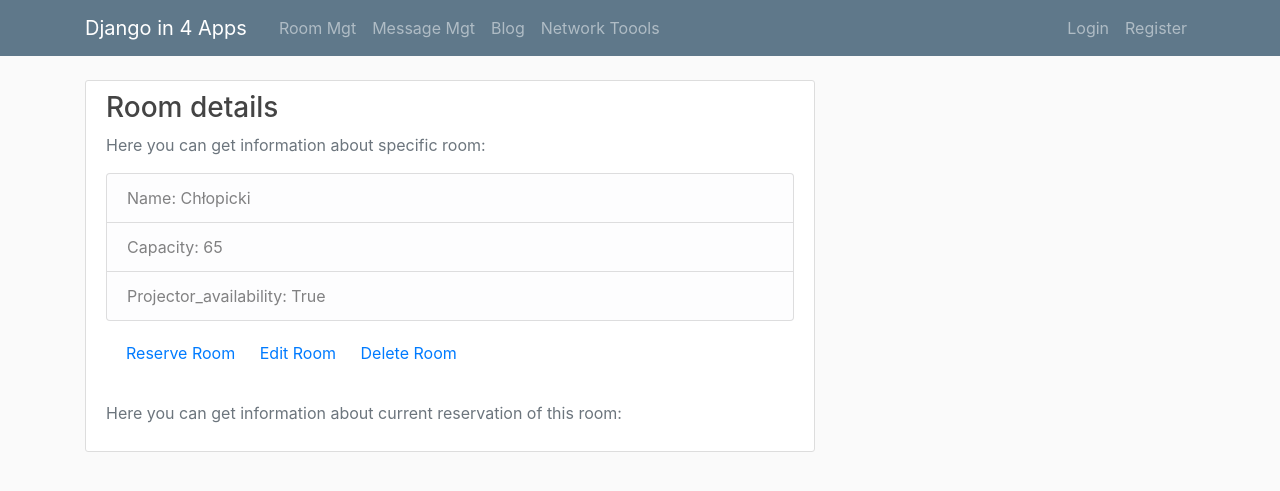
After one commit to przemaj1990/Django_Project, a Django app: page /roomsmgt/room/1 in a window 1280 px wide. The commit adds this page. Shown: the top 491 px of the page. Run offline with Django 3.2, Linux system fonts and the light colour scheme; data comes from the database, SQL or seed files in the repository; data that the repository does not hold is empty; some libraries are stand-ins or nearby versions.

Commit message:
Zadania z Warsztatów 3 - do zadania 5 włącznie. Plus kilka moich funkcjonalności.

```diff
--- a/Workshop_RoomsMgt/models.py
+++ b/Workshop_RoomsMgt/models.py
@@ -13,6 +13,9 @@ class Room(models.Model):
         default=True
     )
 
+    def __str__(self):
+        return self.name
+
 class Reservation(models.Model):
     date = models.DateField(
         verbose_name='Date',
--- /dev/null
+++ b/Workshop_RoomsMgt/templates/Workshop_RoomsMgt/room_detail.html
@@ -0,0 +1,35 @@
+{% extends "Workshop_RoomsMgt/base.html" %}
+{% load crispy_forms_tags %}
+{% block content %}
+
+        <div class="col-md-24">
+          <div class="content-section">
+            <h3>Room details</h3>
+            <p class='text-muted'>Here you can get information about specific room:
+              <ul class="list-group">
+                <li class="list-group-item list-group-item-light">Name: {{ Room.name }}</li>
+                <li class="list-group-item list-group-item-light">Capacity: {{ Room.capacity }}</li>
+                <li class="list-group-item list-group-item-light">Projector_availability: {{ Room.projector_availability }}</li>
+              </ul>
+              <div class="card-body">
+                    <a href="#" class="card-link">Reserve Room</a>
+                    <a href="modify/{{ Room.pk }}" class="card-link">Edit Room</a>
+                    <a href="delete/{{ Room.pk }}" class="card-link">Delete Room</a>
+              </div>
+            </p>
+              <p class='text-muted'>Here you can get information about current reservation of this room:
+              {% for r in Reservation  %}
+              <ul class="list-group">
+                <div class="card mb-4" style="width: 43rem;">
+                <li class="list-group-item list-group-item-light">Reservation: {{ r.comment }}</li>
+                <li class="list-group-item list-group-item-light">Date: {{ r.date }}</li>
+                </div>
+              </ul>
+               {% endfor %}
+              </p>
+          </div>
+        </div>
+      </div>
+    </main>
+
+{% endblock %}
--- a/Workshop_RoomsMgt/urls.py
+++ b/Workshop_RoomsMgt/urls.py
@@ -1,19 +1,23 @@
 from django.urls import path, re_path
 # prework:
-from .views import preparing_rooms
+from .views import preparing_rooms, preparing_rooms2, preparing_rooms3
 # Workshop:
-from .views import rooms, add_room, modify_room, delete_room, room_detail
+from .views import rooms, add_room, modify_room, delete_room, room_detail, reservation, reservation_select
 
 
 
 # Main paths for Workshop 3 Rooms Mgt:
 
 urlpatterns = [
-    path('rooms/', rooms, name="rooms"),
+    path('room/', rooms, name="rooms"),
     path('room/new', add_room, name="new"),
-    path('room/modify/{id}', modify_room, name="modify"),
-    path('room/delete/{id}', delete_room, name="delete"),
-    path('room/{id}', room_detail, name="room"),
+    path('room/modify/<int:pk>', modify_room, name="modify"),
+    path('room/delete/<int:pk>', delete_room, name="delete"),
+    path('room/reservation/<int:pk>', reservation, name="reservation"),
+    path('room/reservation/', reservation_select, name="reservation_select"),
+    path('room/<int:pk>', room_detail, name="room"),
     path('preparing_rooms/', preparing_rooms, name="preparation"),
+    path('preparing_rooms2/', preparing_rooms2, name="preparation2"),
+    path('preparing_rooms3/', preparing_rooms3, name="preparation2"),
 
 ]
--- a/Workshop_RoomsMgt/views.py
+++ b/Workshop_RoomsMgt/views.py
@@ -1,7 +1,17 @@
 from django.shortcuts import render, get_object_or_404, redirect
 from django.http import HttpResponse
 from django.contrib import messages
+import datetime
 
+
+# using module from django:
+from django.views.generic import (
+    ListView,
+    DetailView,
+    CreateView,
+    UpdateView,
+    DeleteView
+    )
 
 
 from .models import Room, Reservation
@@ -41,10 +51,82 @@ def preparing_rooms(request):
     return_str = "Dodano!"
     return HttpResponse(return_str)
 
+def preparing_rooms2(request):
+
+    Reservation.objects.create(
+        date=datetime.date.today(),
+        comment="Konferencja",
+        rooms=Room.objects.get(id=1),
+    )
+    Reservation.objects.create(
+        date=datetime.date.today(),
+        comment="Konferencja",
+        rooms=Room.objects.get(id=2),
+    )
+    Reservation.objects.create(
+        date=datetime.date.today(),
+        comment="Konferencja",
+        rooms=Room.objects.get(id=3),
+    )
+    Reservation.objects.create(
+        date=datetime.date.today(),
+        comment="Konferencja",
+        rooms=Room.objects.get(id=4),
+    )
+    Reservation.objects.create(
+        date=datetime.date.today(),
+        comment="Konferencja",
+        rooms=Room.objects.get(id=5),
+    )
+    Reservation.objects.create(
+        date=datetime.date.today(),
+        comment="Konferencja",
+        rooms=Room.objects.get(id=6),
+    )
+    return_str = "Dodano!"
+    return HttpResponse(return_str)
+
+def preparing_rooms3(request):
+
+    Reservation.objects.create(
+        date="2019-09-08",
+        comment="Konferencja",
+        rooms=Room.objects.get(id=1),
+    )
+    Reservation.objects.create(
+        date="2019-09-03",
+        comment="Konferencja",
+        rooms=Room.objects.get(id=1),
+    )
+    Reservation.objects.create(
+        date="2019-09-02",
+        comment="Konferencja",
+        rooms=Room.objects.get(id=1),
+    )
+    Reservation.objects.create(
+        date="2019-09-01",
+        comment="Konferencja",
+        rooms=Room.objects.get(id=1),
+    )
+    Reservation.objects.create(
+        date="2019-09-18",
+        comment="Konferencja",
+        rooms=Room.objects.get(id=1),
+    )
+    Reservation.objects.create(
+        date="2019-09-28",
+        comment="Konferencja",
+        rooms=Room.objects.get(id=1),
+    )
+    return_str = "Dodano!"
+    return HttpResponse(return_str)
+
 # widok wszystkich pokoii:
 def rooms(request):
     context = {
-        'Room': Room.objects.all()
+        'Room': Room.objects.all(),
+        'Reservation': Reservation.objects.all(),
+        'now': datetime.date.today()
     }
     return render(request, 'Workshop_RoomsMgt/rooms.html', context)
 
@@ -66,25 +148,98 @@ def add_room(request):
             pa = False
         Room.objects.create(name=N, capacity=C, projector_availability=pa)
         messages.success(request, 'Your room has been added sucessfully! ')
+        return redirect('room')
+
+# Szczegóły danego pokoju - wersja z wykorzystanie url to przekazywania zapytania GET.
+# Reserwacje filtrowane po dacie i przekazywane do strony.
+def room_detail(request, pk):
+    if request.method == 'GET':
+        today = datetime.date.today()
+        r = Reservation.objects.filter(rooms=Room.objects.get(pk=pk)).filter(date__gte=today).order_by('date')
+        context = {
+            'Room': Room.objects.get(pk=pk),
+            'Reservation': r
+        }
+        return render(request, 'Workshop_RoomsMgt/room_detail.html', context)
+
+
+# Modyfikacja wybranej sali, widoczne stare wartości.
+def modify_room(request, pk):
+    N = ""
+    C = 0
+    pa = False
+    if request.method == "GET":
+        context = {
+            'Room': Room.objects.get(pk=pk)
+        }
+        return render(request, 'Workshop_RoomsMgt/modify_room.html', context)
+    if request.method == "POST":
+        N = request.POST['Name']
+        C = int(request.POST['Capacity'])
+        py = request.POST['projector_availability']
+        if py == "True":
+            pa = True
+        else:
+            pa = False
+    edited_room = Room.objects.get(pk=pk)
+    edited_room.name = N
+    edited_room.capacity = C
+    edited_room.projector_availability = pa
+    edited_room.save()
+    messages.success(request, 'Your room has been modified sucessfully! ')
+    return redirect('rooms')
+
+# Usunięcie wybranej sali, upewnianie się czy użytkownik tego chce.
+def delete_room(request, pk):
+    if request.method == "GET":
+        context = {
+            'Room': Room.objects.get(pk=pk)
+        }
+        return render(request, 'Workshop_RoomsMgt/delete_room.html', context)
+    if request.method == "POST":
+        deleted_room = Room.objects.get(pk=pk)
+        deleted_room.delete()
+        messages.success(request, 'Your room has been modified sucessfully! ')
         return redirect('rooms')
 
+# reservation of specific room direct from specific room detail or genenral view room details.
+def reservation(request, pk):
+    if request.method == "GET":
+        context = {
+            'Room': Room.objects.get(pk=pk)
+        }
+        return render(request, 'Workshop_RoomsMgt/reservation.html', context)
+    if request.method == "POST":
+        dates = request.POST['date']
+        comments = request.POST['comment']
+        Reservation.objects.create(
+            date=dates,
+            comment=comments,
+            rooms=Room.objects.get(pk=pk),
+        )
+        messages.success(request, 'Your reservation has been added sucessfully! ')
+        return redirect('rooms')
 
-def modify_room(request):
-    context = {
-        'Room': Room.objects.all()
-    }
-    return render(request, 'Workshop_RoomsMgt/rooms.html', context)
-
-
-def delete_room(request):
-    context = {
-        'Room': Room.objects.all()
-    }
-    return render(request, 'Workshop_RoomsMgt/rooms.html', context)
-
-
-def room_detail(request):
-    context = {
-        'Room': Room.objects.all()
-    }
-    return render(request, 'Workshop_RoomsMgt/rooms.html', context)
+# Generalny widok do dodawania rezerwacji na każdej sali.
+def reservation_select(request):
+    if request.method == "GET":
+        context = {
+            'Room': Room.objects.all()
+        }
+        return render(request, 'Workshop_RoomsMgt/reservation_select.html', context)
+    if request.method == "POST":
+        PK = int(request.POST['rooms'])
+        print(PK)
+        dates = request.POST['date']
+        print(dates)
+        comments = request.POST['comment']
+        print(comments)
+        room = Room.objects.get(pk=PK)
+        print(room.name)
+        Reservation.objects.create(
+            date=dates,
+            comment=comments,
+            rooms=Room.objects.get(pk=PK),
+        )
+        messages.success(request, 'Your reservation has been added sucessfully! ')
+        return redirect('rooms')
```
Also changed, not shown: Workshop_RoomsMgt/templates/Workshop_RoomsMgt/delete_room.html (added, +24 -0 lines), Workshop_RoomsMgt/templates/Workshop_RoomsMgt/modify_room.html (added, +30 -0 lines), Workshop_RoomsMgt/templates/Workshop_RoomsMgt/reservation.html (added, +21 -0 lines), Workshop_RoomsMgt/templates/Workshop_RoomsMgt/reservation_select.html (added, +29 -0 lines), Workshop_RoomsMgt/templates/Workshop_RoomsMgt/rooms.html (+10 -2 lines).
